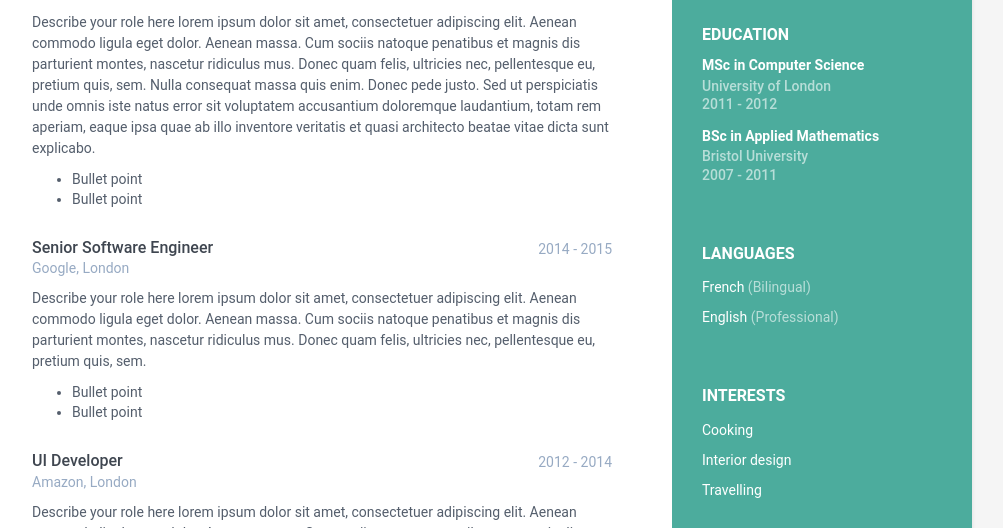
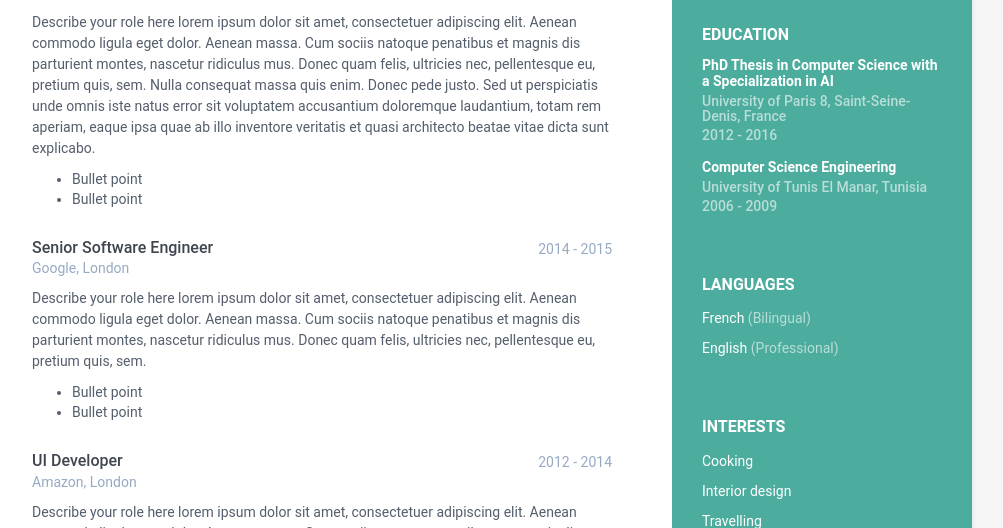
Before and after one commit to NalayaData/my-online-portfolio, a Jekyll site: the page built from index.html, in a window 1280 px wide and 900 px high, cut to the strip 372-900 px from the top of the window. Shown: the whole strip, without its empty margins (168-1171 px from the left). Built offline with Jekyll 4.4.1, drawn with Linux system fonts in a browser that asks for light colours; some of the changed lines change nothing that is shown.

Commit message:
Update data.yml

```diff
--- a/_data/data.yml
+++ b/_data/data.yml
@@ -63,28 +63,22 @@ career-profile:
 education:
     title: Education
     info:
-      - degree: MSc in Computer Science
-        university: University of London
-        time: 2011 - 2012
+      - degree: PhD Thesis in Computer Science with a Specialization in AI
+        university: University of Paris 8, Saint-Seine-Denis, France
+        time: 2012 - 2016
         details: |
-          Describe your study here lorem ipsum dolor sit amet, consectetuer
-          adipiscing elit. Aenean commodo ligula eget dolor. Aenean massa. Cum
-          sociis natoque penatibus et magnis dis parturient montes, nascetur
-          ridiculus mus. Donec quam felis, ultricies nec, pellentesque eu,
-          pretium quis, sem.
-            - Bullet point
-            - Bullet point
-      - degree: BSc in Applied Mathematics
-        university: Bristol University
-        time: 2007 - 2011
+          This AI thesis lies at the intersection of two fields: Semantic Web and Machine Learning.
+          The work aims to analyze and predict the empirical behavior of ontology reasoners within the context of real-world ontologies.
+          The research led to the creation of ADSOR, a decision support system based on predictive models that assess the robustness of reasoners and the complexity of ontologies, while also enabling the extraction of complex ontology parts.
+          To achieve this, we implemented a data transformation pipeline and developed various machine learning models. The findings were disseminated at prestigious national and international conferences.
+          List of Publications (see my [dblp](https://dblp.org/pid/116/6377.html):
+           - [Multi-label Based Learning for Better Multi-criteria Ranking of Ontology Reasoners](https://link.springer.com/chapter/10.1007/978-3-319-68288-4_1). ISWC (1) 2017: 3-19
+        keywords: Semantic Web, Reasoning, Data Science, Machine Learning, Feature Engineering, Regression/Classification, Scoring/Ranking Algorithms
+      - degree: Computer Science Engineering
+        university: University of Tunis El Manar, Tunisia
+        time: 2006 - 2009
         details: |
-          Describe your study here lorem ipsum dolor sit amet, consectetuer
-          adipiscing elit. Aenean commodo ligula eget dolor. Aenean massa. Cum
-          sociis natoque penatibus et magnis dis parturient montes, nascetur
-          ridiculus mus. Donec quam felis, ultricies nec, pellentesque eu,
-          pretium quis, sem.
-            - Bullet point
-            - Bullet point
+
 
 experiences:
     title: Experiences
```
